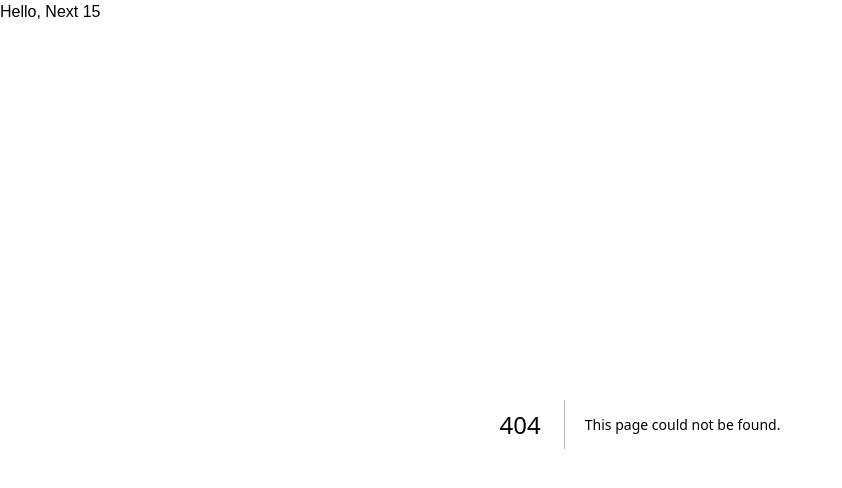
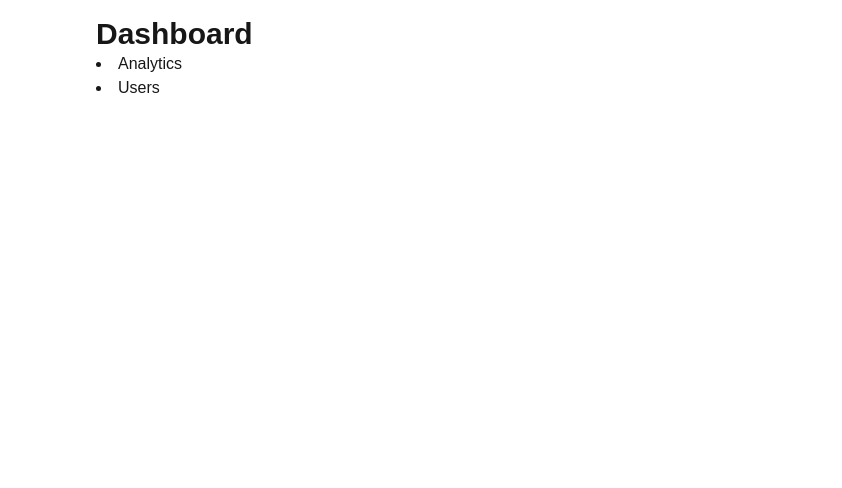
Before and after one commit to KwabSA/next15-app-dev, a Next.js app: page /dashboard in a window 1280 px wide. Before the commit this address had no page. Shown: the top 488 px of the page, without its empty margins (0-842 px from the left). Built offline with nearby package versions, Linux system fonts and the light colour scheme.

Commit message:
Added dashboard page routing

```diff
--- /dev/null
+++ b/app/dashboard/analytics/page.tsx
@@ -0,0 +1,13 @@
+import Link from "next/link";
+import React from "react";
+
+const AnalyticsPage = () => {
+  return (
+    <>
+      <div className="text-2xl font-bold">Analytics Page</div>
+      <Link href={"/dashboard"}>Dashboard</Link>
+    </>
+  );
+};
+
+export default AnalyticsPage;
--- /dev/null
+++ b/app/dashboard/page.tsx
@@ -0,0 +1,18 @@
+import Link from "next/link";
+import React from "react";
+
+const DashboardPage = () => {
+  return (
+    <>
+      <div className="text-3xl font-bold">Dashboard</div>
+      <li>
+        <Link href={"/dashboard/analytics"}>Analytics</Link>
+      </li>
+      <li>
+        <Link href={"/dashboard/users"}>Users</Link>
+      </li>
+    </>
+  );
+};
+
+export default DashboardPage;
--- /dev/null
+++ b/app/dashboard/users/page.tsx
@@ -0,0 +1,13 @@
+import Link from "next/link";
+import React from "react";
+
+const UsersPage = () => {
+  return (
+    <>
+      <div className="text-2xl">Users Page</div>
+      <Link href={"/dashboard"}>Dashboard</Link>
+    </>
+  );
+};
+
+export default UsersPage;
--- a/app/layout.tsx
+++ b/app/layout.tsx
@@ -27,10 +27,10 @@ export default function RootLayout({
   return (
     <html lang="en">
       <body
-        className={`${geistSans.variable} ${geistMono.variable} antialiased`}
+        className={`${geistSans.variable} ${geistMono.variable} antialiased mx-24 my-4`}
       >
         {" "}
-        <SampleComponent />
+        {/* <SampleComponent /> */}
         {children}
       </body>
     </html>
```
